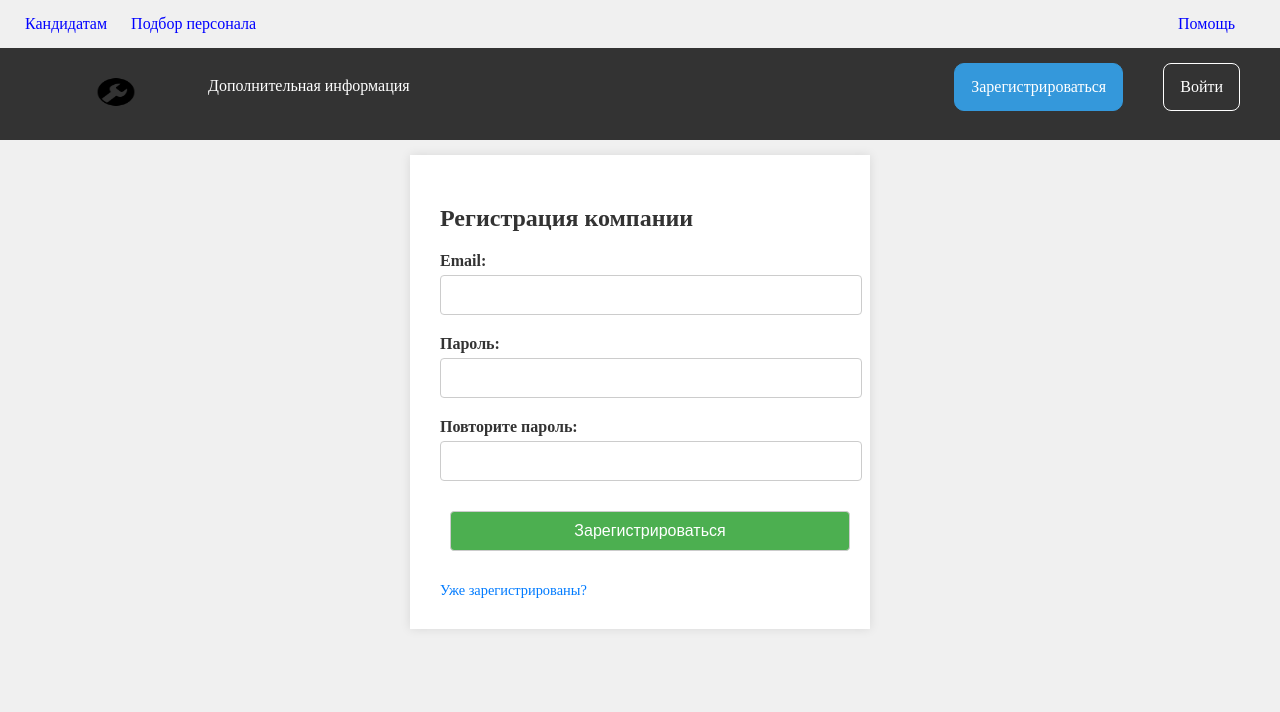
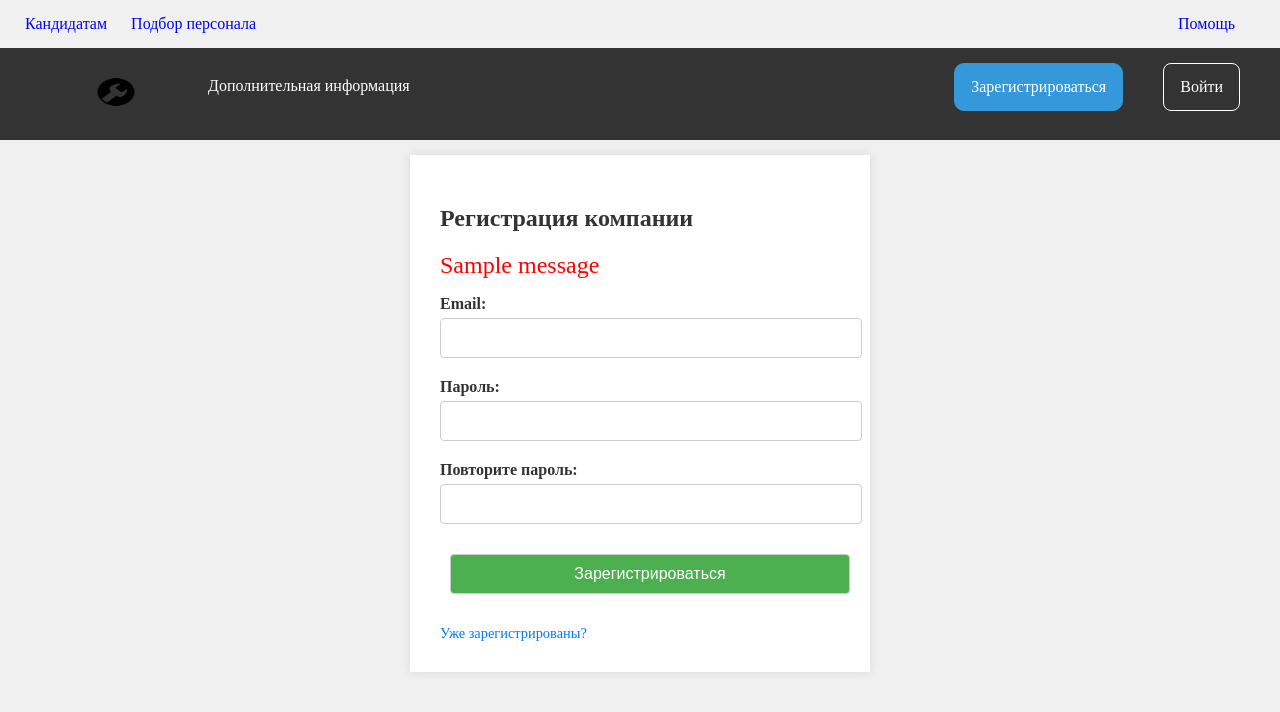
Before and after one commit to smile-rus1/my_diplom, a Django app: template job_search_help_site/search_site/templates/register_employer.html in a window 1280 px wide. Shown: the top 712 px of the page. Run offline with Django 4.2, Linux system fonts and the light colour scheme; the template is opened without the code that fills it, so the values that code supplies are empty; tables that the repository leaves empty hold one stand-in row (values such as "Sample post"); one stand-in notice (Sample message) is shown; parts of the project's set-up code (start-up, migrations or seed data) failed here and were passed over.

Commit message:
Прикрутил обработку и вывод сообщений.

```diff
--- a/job_search_help_site/search_site/templates/register_employer.html
+++ b/job_search_help_site/search_site/templates/register_employer.html
@@ -5,12 +5,18 @@
 
 {% block css %}
 <link type="text/css" href="{% static 'search_site/styles/register.css' %}" rel="stylesheet"/>
+<link type="text/css" href="{% static 'search_site/styles/messages.css' %}" rel="stylesheet"/>
 {% endblock %}
 
 {% block content %}
 
 <div class="container">
         <h2>Регистрация компании</h2>
+            {% for message in messages %}
+                <div class="error-message">
+                    {{ message }}
+                </div>
+            {% endfor %}
         <form action="" method="post">
             {% csrf_token %}
             <div class="form-group">
@@ -19,11 +25,11 @@
             </div>
             <div class="form-group">
                 <label for="password">Пароль:</label>
-                <input type="password" id="password" name="password" required>
+                <input type="password" id="password" name="password1" required>
             </div>
             <div class="form-group">
                 <label for="confirm-password">Повторите пароль:</label>
-                <input type="password" id="confirm-password" name="confirm-password" required>
+                <input type="password" id="confirm-password" name="password2" required>
             </div>
             <div class="form-group">
                 <input type="submit" value="Зарегистрироваться">
```
